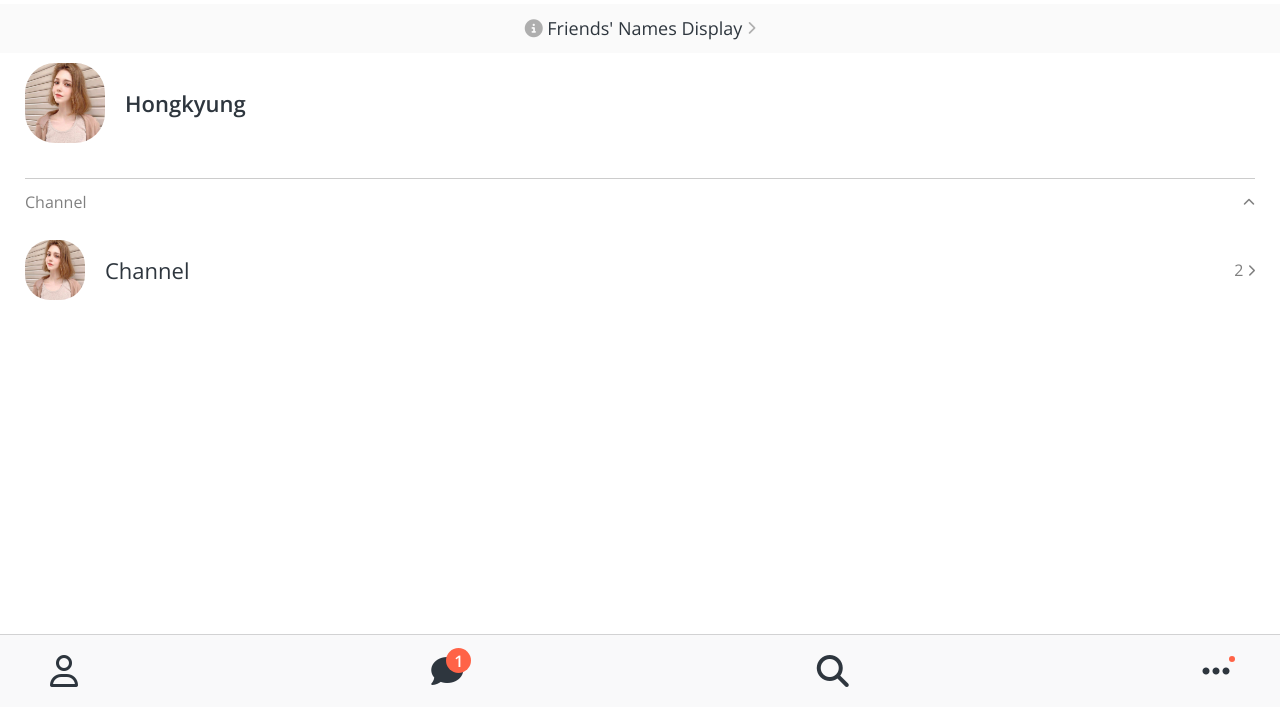
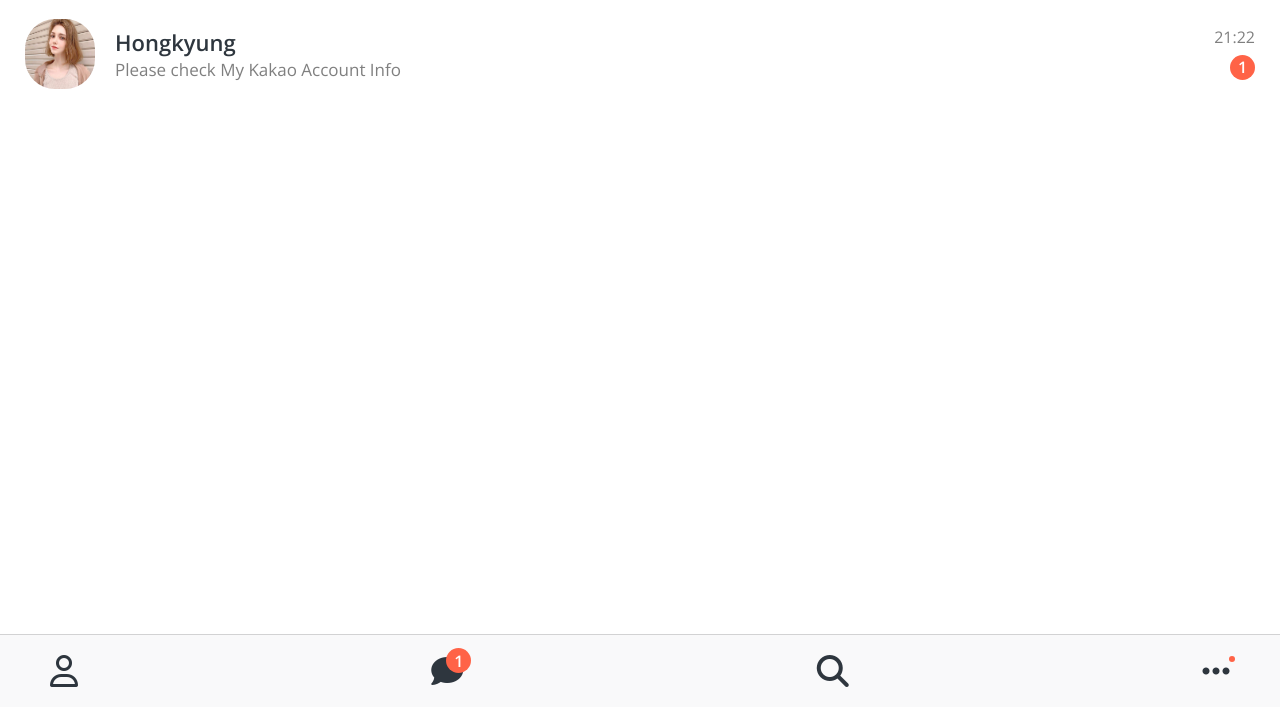
Before and after one commit to hong-kyungs/kokoa-clone-2022, a plain HTML site: page chats.html in a window 1280 px wide. Shown: the part 93-800 px from the top of the page. Drawn offline with nearby package versions, Linux system fonts and the light colour scheme.

Commit message:
completed the chats page

```diff
--- a/chats.html
+++ b/chats.html
@@ -28,47 +28,27 @@
   </div>
 
   <header class="screen-header">
-    <h1 class="screen-header__title">Friends</h1>
+    <h1 class="screen-header__title">Chats</h1>
     <div class="screen-header__icons">
       <span><i class="fa-solid fa-magnifying-glass fa-lg"></i></span>
+      <span><i class="fa-regular fa-comment-dots fa-lg"></i></span>
       <span><i class="fa-solid fa-music fa-lg"></i></span>
       <span><i class="fa-solid fa-gear fa-lg"></i></span>
     </div>
   </header>
 
-  <a id="friends-display-link">
-    <i class="fa-solid fa-circle-info"></i> Friends' Names Display <i class="fa-solid fa-chevron-right fa-xs"></i>
-  </a>
-
-  <main class="friends-screen">
-
+  <main class="main-screen">
     <div class="user-component">
       <div class="user-component__column">
-        <img class="user-component__avatar user-component__avatar--xl" src="img/user.jpeg" alt="사용자사진">
+        <img class="user-component__avatar" src="img/user.jpeg" alt="사용자사진">
         <div class="user-component__text">
           <h4 class="user-component__title">Hongkyung</h4>
-          <!-- <h6 class="user-compenent__subtitle">This is subtitle</h6> -->
+          <h6 class="user-compenent__subtitle">Please check My Kakao Account Info</h6>
         </div>
       </div>
-      <div class="user-component__column"></div>
-    </div>
-
-    <div class="friends-screen__channel">
-      <div class="friends-screen__channel-header">
-        <span>Channel</span>
-        <i class="fa-solid fas fa-chevron-up fa-xs"></i>
-      </div>
-      <div class="user-component">
-        <div class="user-component__column">
-          <img class="user-component__avatar user-component__avatar--sm" src="img/user.jpeg" alt="사용자사진">
-          <div class="user-component__text">
-            <h4 class="user-component__title user-component__title--not-bold">Channel</h4>
-          </div>
-        </div>
-        <div class="user-component__column">
-          <span>2</span>
-          <i class="fa-solid fas fa-chevron-right fa-xs"></i>
-        </div>
+      <div class="user-component__column">
+        <span class="user-component__time">21:22</span>
+        <div class="badge">1</div>
       </div>
     </div>
   </main>
@@ -83,7 +63,7 @@
       </li>
       <li class="nav__btn">
         <a class="nav__link" href="chats.html">
-          <span class="nav__notification">1</span>
+          <span class="nav__notification badge">1</span>
           <i class="fa-solid fa-comment fa-2x"></i>
         </a>
       </li>
--- /dev/null
+++ b/css/components/badge.css
@@ -0,0 +1,11 @@
+.badge {
+	background-color: tomato;
+	width: 25px;
+	height: 25px;
+	border-radius: 50%;
+	display: flex;
+	justify-content: center;
+	align-items: center;
+	color: white;
+	font-weight: 600;
+}
--- a/css/components/nav-bar.css
+++ b/css/components/nav-bar.css
@@ -19,15 +19,6 @@
 }
 
 .nav__notification {
-	background-color: tomato;
-	width: 25px;
-	height: 25px;
-	border-radius: 50%;
-	display: flex;
-	justify-content: center;
-	align-items: center;
-	color: white;
-	font-weight: 600;
 	position: absolute;
 	left: 15px;
 	bottom: 15px;
--- a/css/components/screen-header.css
+++ b/css/components/screen-header.css
@@ -4,6 +4,7 @@
 	align-items: center;
 	padding: var(--horizontal-space);
 	padding-top: 40px;
+	margin-bottom: 15px;
 }
 
 .screen-header__title {
--- a/css/components/user-component.css
+++ b/css/components/user-component.css
@@ -43,4 +43,12 @@
 
 .user-component__column:last-child {
 	color: rgba(0, 0, 0, 0.5);
+	display: flex;
+	flex-direction: column;
+	align-items: flex-end;
 }
+
+.user-component__time {
+	display: block;
+	margin-bottom: 10px;
+}
--- a/css/screens/friends.css
+++ b/css/screens/friends.css
@@ -4,7 +4,8 @@
 	background: #fafafa;
 	padding: 15px 0;
 	font-size: 18px;
-	margin-bottom: 10px;
+	margin-bottom: 15px;
+	margin-top: -10px;
 }
 
 #friends-display-link i {
--- a/css/style.css
+++ b/css/style.css
@@ -7,6 +7,7 @@
 @import 'components/nav-bar.css';
 @import 'components/screen-header.css';
 @import 'components/user-component.css';
+@import 'components/badge.css';
 
 /* Screens */
 @import 'screens/login.css';
@@ -16,3 +17,7 @@ body {
 	font-family: 'Open Sans', sans-serif;
 	color: #2e363e;
 }
+
+.main-screen {
+	padding: 0px var(--horizontal-space);
+}
```
Also changed, not shown: friends.html (+5 -3 lines).
